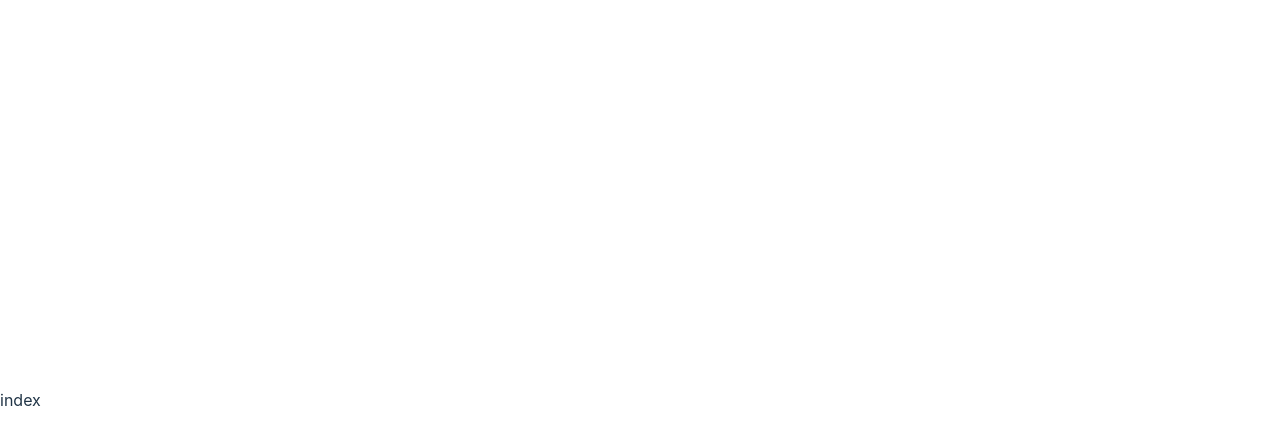
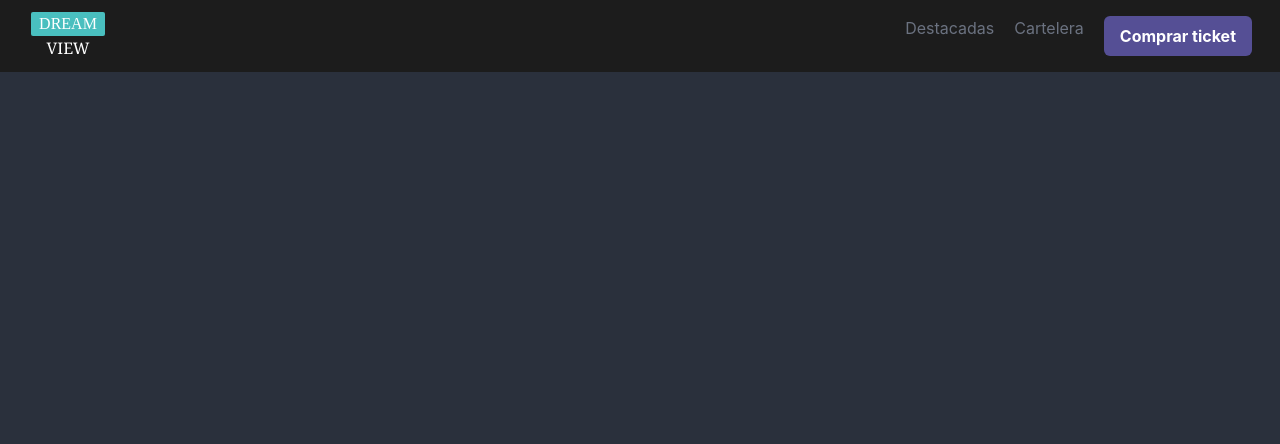
Before and after one commit to MonagasVegas/DreamView, a React (Vite) app: page /#/ in a window 1280 px wide. Shown: the top 444 px of the page. Built offline with nearby package versions, Linux system fonts and the light colour scheme.

Commit message:
add header

```diff
--- /dev/null
+++ b/src/components/Header/index.jsx
@@ -0,0 +1,41 @@
+import React from "react";
+import { Link } from "react-router-dom";
+
+const Header = () => {
+  return (
+    <div className=" w-full flex justify-between py-2 bg-dark">
+      <div className=" flex flex-col ml-7 w-20 justify-center items-center cursor-pointer">
+        <h1 className="text-md text-white bg-turquoise rounded-sm px-2 items-center font-sedgwick ">
+          DREAM
+        </h1>
+        <h1 className="text-md text-white items-center font-serif  ">VIEW</h1>
+      </div>
+
+      <div className="flex gap-5 py-2 mr-7">
+        <Link
+          to=""
+          className="text-gray-500 hover:text-white font-normal text-md items-center justify-center"
+        >
+          {" "}
+          Destacadas{" "}
+        </Link>
+
+        <Link
+          to=""
+          className="text-gray-500 hover:text-white font-normal text-md items-center justify-center"
+        >
+          {" "}
+          Cartelera{" "}
+        </Link>
+        <Link
+          className="bg-[#554F95] px-4 py-2 rounded-md text-white font-bold text-md"
+          to=""
+        >
+          Comprar ticket
+        </Link>
+      </div>
+    </div>
+  );
+};
+
+export default Header;
--- a/src/components/Home/index.jsx
+++ b/src/components/Home/index.jsx
@@ -1,9 +1,13 @@
-import React from 'react'
+import Header from "../Header";
 
 const Home = () => {
   return (
-    <div>index</div>
-  )
-}
+    <div className="w-full">
+      <div>
+        <Header />
+      </div>
+    </div>
+  );
+};
 
-export default Home
+export default Home;
--- a/src/index.css
+++ b/src/index.css
@@ -2,71 +2,29 @@
 @tailwind components;
 @tailwind utilities;
 
-:root {
-  font-family: Inter, system-ui, Avenir, Helvetica, Arial, sans-serif;
-  line-height: 1.5;
-  font-weight: 400;
-
-  color-scheme: light dark;
-  color: rgba(255, 255, 255, 0.87);
-  background-color: #242424;
-
-  font-synthesis: none;
-  text-rendering: optimizeLegibility;
+body {
+  background-color: #2A303C;
+  margin: 0;
+  font-family: -apple-system, BlinkMacSystemFont, 'Segoe UI', 'Roboto', 'Oxygen',
+    'Ubuntu', 'Cantarell', 'Fira Sans', 'Droid Sans', 'Helvetica Neue',
+    sans-serif;
   -webkit-font-smoothing: antialiased;
   -moz-osx-font-smoothing: grayscale;
 }
 
-a {
-  font-weight: 500;
-  color: #646cff;
-  text-decoration: inherit;
-}
-a:hover {
-  color: #535bf2;
+code {
+  font-family: source-code-pro, Menlo, Monaco, Consolas, 'Courier New',
+    monospace;
 }
 
-body {
-  margin: 0;
-  display: flex;
-  place-items: center;
-  min-width: 320px;
-  min-height: 100vh;
+/* width */
+::-webkit-scrollbar {
+  width: 5px;
+  height: 5px;
 }
 
-h1 {
-  font-size: 3.2em;
-  line-height: 1.1;
+/* Handle */
+::-webkit-scrollbar-thumb {
+  background: grey;
+  border-radius: 10px;
 }
-
-button {
-  border-radius: 8px;
-  border: 1px solid transparent;
-  padding: 0.6em 1.2em;
-  font-size: 1em;
-  font-weight: 500;
-  font-family: inherit;
-  background-color: #1a1a1a;
-  cursor: pointer;
-  transition: border-color 0.25s;
-}
-button:hover {
-  border-color: #646cff;
-}
-button:focus,
-button:focus-visible {
-  outline: 4px auto -webkit-focus-ring-color;
-}
-
-@media (prefers-color-scheme: light) {
-  :root {
-    color: #213547;
-    background-color: #ffffff;
-  }
-  a:hover {
-    color: #747bff;
-  }
-  button {
-    background-color: #f9f9f9;
-  }
-}
--- a/tailwind.config.js
+++ b/tailwind.config.js
@@ -1,18 +1,20 @@
 /** @type {import('tailwindcss').Config} */
 export default {
-  content: ['./index.html', './src/**/*.{html,js,jsx,ts,tsx}'],
+  content: ["./index.html", "./src/**/*.{html,js,jsx,ts,tsx}"],
   theme: {
     extend: {
       fontFamily: {
-        sedgwick: ['Sedgwick Ave', 'cursive'],
+        sedgwick: ["Sedgwick Ave", "cursive"],
       },
       colors: {
-      'bg-dark': '#282828',
-      'bg-light': '#2A303C',
-      'primary': '#554F95',
-      'secondary': '#91c870'
+        'dark': "#1C1C1C",
+        "semi-dark": "#282828",
+        'light': "#2A303C",
+        'turquoise': "#49BFBF",
+        'primary': "#554F95",
+        'secondary': "#91c870",
+      },
     },
+    plugins: [],
   },
-  plugins: [],
-}
-}
+};
```
